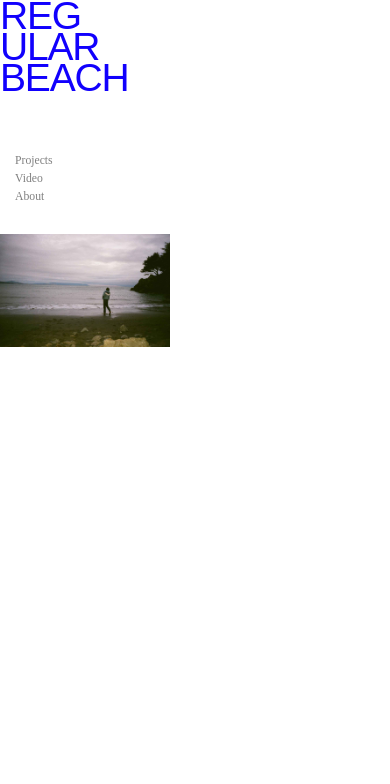
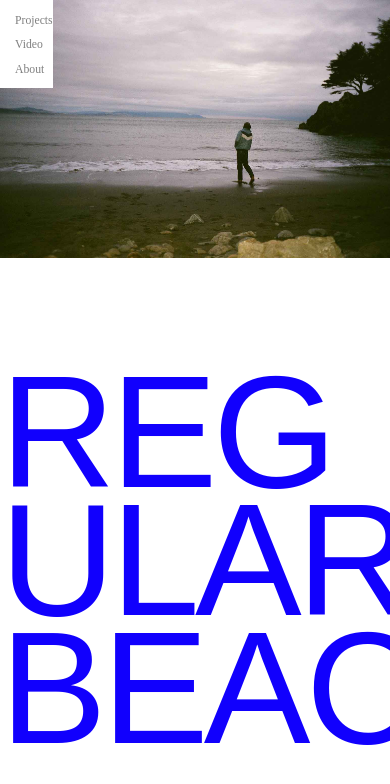
Before and after one commit to regular-beach/regular-beach-website, a Flask app: page / in a window 390 px wide; the page is wider, and only the part inside the window is pictured. Shown: the top 784 px of that part. Run offline with Flask 3, Linux system fonts and the light colour scheme; some web fonts are replaced.

Commit message:
live builds #1

```diff
--- a/app.py
+++ b/app.py
@@ -15,6 +15,11 @@ def index():
 def projects():
     return render_template('projects.html')
 
+
+@app.route('/project/<project>')
+def project(project):
+    return render_template(f'{project}.html')
+
 @app.route('/video')
 def video():
     return render_template('video.html')
@@ -27,9 +32,21 @@ def buy():
 def about():
     return render_template('about.html')
 
+@app.context_processor
+def inject_projects():
+    path = "templates/projects"
+    projects = []
+    for root, d_names, f_names in os.walk(path):
+        for f in f_names:
+            # Filter for HTML files only
+            if f.endswith('.html'):
+                project_name = f.split('.')[0]  # Remove the file extension
+                projects.append(project_name)
+    return dict(projects=projects)
+
 
 #if __name__ == '__main__':
  #app.run(host='0.0.0.0')
 
-#if __name__ == "__main__":
-    #serve(app, host="0.0.0.0", port=8000)
+if __name__ == "__main__":
+    serve(app, host="0.0.0.0", port=8000)
--- a/static/styles/header.css
+++ b/static/styles/header.css
@@ -24,6 +24,10 @@ body, html {
     text-align: left; /* Center align the title */
 }
 
+.line-break {
+    display: block; /* Forces the element to start on a new line */
+}
+
 .title {
     line-height: .8; /* Adjust line height */
     font-family: "stevie-sans", sans-serif;
@@ -33,6 +37,11 @@ body, html {
     letter-spacing: -.03em;
     padding: 0;
     display: inline-block;
+}
+
+@font-face {
+    font-family: FT88-Expanded;
+    src: url(/static/FT88-Expanded.ttf);
 }
 
 nav {
@@ -68,21 +77,86 @@ a {
     padding-right: 25px;
     width: 50%;
     overflow: none;
+    right: 0;
 }
 
-/* Media query for smaller screens */
-@media (max-width: 640px) {
-    .row {
-        flex-direction: column; /* Stack columns on smaller screens */
-        height: auto; /* Allow height to adjust */
+@media (max-width: 960px) {
+    .featurephoto {
+        height: 100vh; /* Full height for the feature photo */
     }
 
     .column {
         width: 100%; /* Full width for stacked columns */
-        margin-bottom: 20px; /* Space between stacked items */
     }
 
     .title {
+        margin-top: 20px; /* Space below the photo */
         font-size: 10vw; /* Adjust font size for smaller screens */
     }
 }
+
+@media (max-width: 1080px) {
+.featurephoto {
+    position: relative; /* Make it fixed to cover the entire viewport */
+    top: 0; /* Align to the top */
+    left: 0; /* Align to the left */
+    width: 100vw; /* Full width of the viewport */
+    height: 100%; /* Full height of the viewport */
+    object-fit: cover; /* Maintain aspect ratio while covering */
+    padding: 0;
+    display: inline-flexbox;
+}
+
+.row {
+    flex-direction: column; /* Stack columns */
+    height: auto; /* Allow height to adjust */
+}
+
+.column {
+    width: 100%; /* Full width for stacked columns */
+    position: relative; /* Ensure column is positioned correctly */
+    margin-top: 0; /* No margin on top */
+}
+
+.title {
+    margin-top: 0px; /* Space below the feature photo */
+    font-size: 10em; /* Adjust font size for smaller screens */
+    width: 100%; /* Make title take full width */
+    text-align: left; /* Center the title */
+    position: absolute;
+    top: 1em;
+    z-index: 1; /* Bring it above the background photo */
+}
+
+nav {
+
+    text-align: left;
+    position: absolute;
+    z-index: 1;
+}
+}
+
+@media (max-width: 640px) {
+    .title {
+        font-size: 10em; /* Adjust font size for even smaller screens */
+        top: 2.3em;
+    }
+
+    nav {
+        font-size: 4em;
+        line-height: 10%;
+        padding-top: 0;
+        padding-bottom: 15px;
+    }
+
+    .featurephoto {
+        position: absolute;
+        top: 0; /* Align to the top */
+        left: 0; /* Align to the left */
+        width: 100vw; /* Full width of the viewport */
+        height: auto; /* Full height of the viewport */
+        overflow: 0; /* Maintain aspect ratio while covering */
+        padding: 0;
+        display: inline-flexbox;
+}
+}
--- /dev/null
+++ b/static/styles/projects.css
@@ -0,0 +1,6 @@
+.project link {
+    font-family: "stevie-sans", sans-serif;
+    font-weight: 200;
+    font-size: 4em;
+    color: rgb(17, 0, 253);
+}
--- a/templates/header.html
+++ b/templates/header.html
@@ -10,11 +10,19 @@
 
 <body>
     <header>
+        <div class="column column-right">
+            <img class="featurephoto" src="static/img/photofeatures/photofeature1/05.jpg">
+
+        </div>
+
         <div class="row">
             <div class="column column-left">
                 <div class="responsive-title">
-                    <a class="title" href="{{ url_for('index') }}">REG<br>ULAR BEACH</a>
+                    <a class="title" href="{{ url_for('index') }}">
+                        REG<br>ULAR<span class="line-break">BEACH</span>
+                    </a>
                 </div>
+
                 <nav>
                     <ul>
                         <li><a href="{{ url_for('projects') }}">Projects</a></li>
@@ -24,10 +32,6 @@
                 </nav>
             </div>
 
-            <div class="column column-right">
-                <img class="featurephoto" src="static/img/photofeatures/photofeature1/05.jpg">
-                <h1>photo feature</h1>
-            </div>
         </div>
     </header>
 </body>
--- a/templates/index.html
+++ b/templates/index.html
@@ -12,7 +12,7 @@
 <body>
 
 
-<div class="nav"><a href="{{ url_for('buy') }}">Buy</a></div>
-  </body>
+<!--<div class="nav"><a href="{{ url_for('buy') }}">Buy</a></div>
+  </body> !-->
 
 {% endblock %}
```
Also changed, not shown: static/styles/video.css (+17 -0 lines), templates/projects.html (+15 -1 lines).
